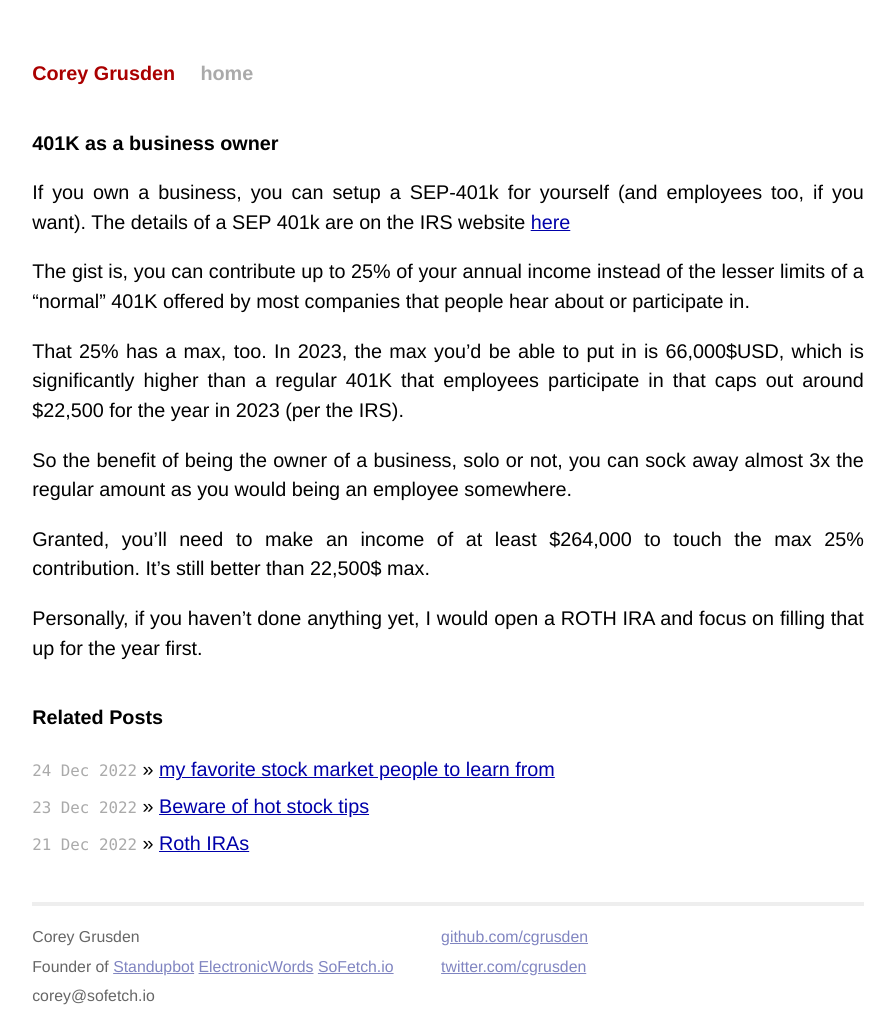
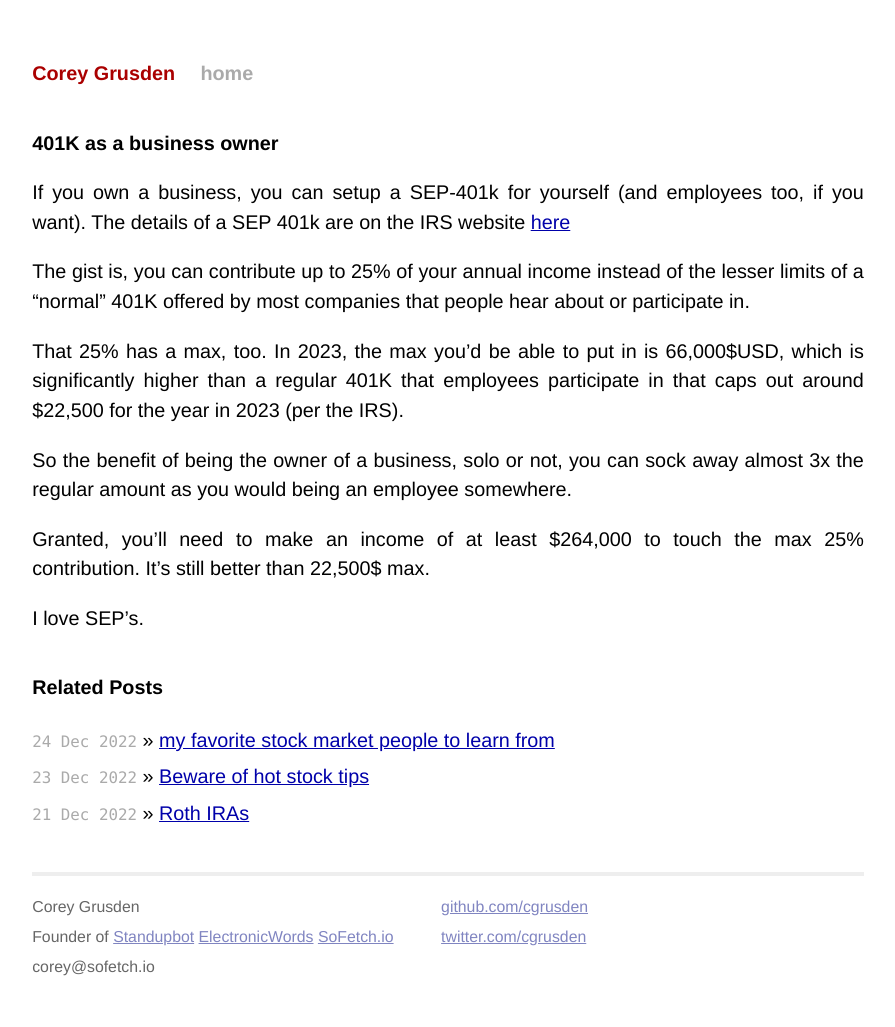
Before and after one commit to cgrusden/cgrusden.github.io, a Jekyll site: the page built from _posts/2022-12-22-401k-as-a-business-owner.md, in a window 1280 px wide. Shown: the whole page, without its empty margins (192-1087 px from the left). Built offline with Jekyll 4.4.1, drawn with Linux system fonts in a browser that asks for light colours; after the commit the page ends 997 px from its top, so only the background shows below that.

Commit message:
Remove personal recommendation

```diff
--- a/_posts/2022-12-22-401k-as-a-business-owner.md
+++ b/_posts/2022-12-22-401k-as-a-business-owner.md
@@ -15,4 +15,4 @@ So the benefit of being the owner of a business, solo or not, you can sock away
 
 Granted, you’ll need to make an income of at least $264,000 to touch the max 25% contribution. It’s still better than 22,500$ max.
 
-Personally, if you haven’t done anything yet, I would open a ROTH IRA and focus on filling that up for the year first.
+I love SEP's.
```
